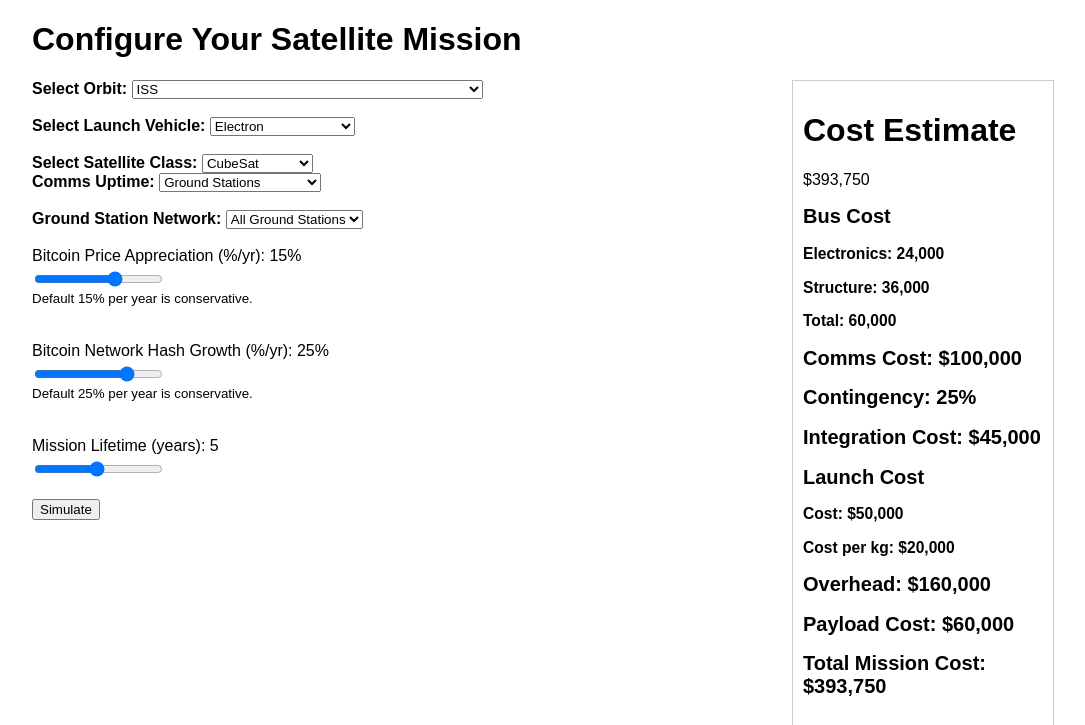
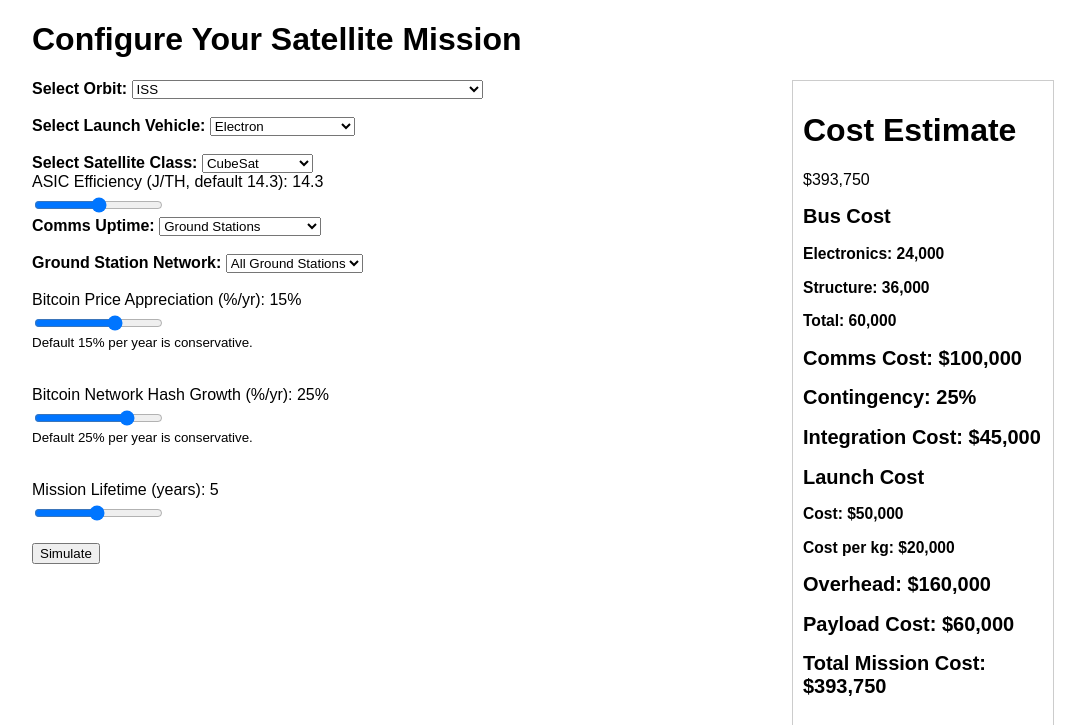
Before and after one commit to dyson-labs/orbital_btc_mining, a Flask app: page / in a window 1280 px wide. Shown: the top 725 px of the page, without its empty margins (108-1193 px from the left). Run offline with Flask 3, Linux system fonts and the light colour scheme.

Commit message:
Add ASIC efficiency slider and support

```diff
--- a/app.py
+++ b/app.py
@@ -39,6 +39,11 @@ from radiation.rf_model import (
 from costmodel.cost import run_cost_model
 
 app = Flask(__name__)
+
+# ASIC performance defaults
+DEFAULT_HASHRATE_PER_ASIC = 0.63  # TH/s
+DEFAULT_POWER_PER_ASIC = 9  # W
+DEFAULT_EFFICIENCY_J_PER_TH = DEFAULT_POWER_PER_ASIC / DEFAULT_HASHRATE_PER_ASIC
 
 ROOT = os.path.dirname(os.path.abspath(__file__))
 orbits_path = os.path.join(ROOT, "config", "orbits_to_test.json")
@@ -174,6 +179,7 @@ def index():
         btc_appreciations=BITCOIN_PRICE_APPRECIATION_OPTIONS,
         btc_hash_grows=BITCOIN_HASH_GROWTH_OPTIONS,
         networks=NETWORK_OPTIONS,
+        default_efficiency=round(DEFAULT_EFFICIENCY_J_PER_TH, 1),
     )
 
 
@@ -238,6 +244,9 @@ def api_estimate_cost():
     try:
         data = request.get_json()
 
+        efficiency = float(data.get("efficiency", DEFAULT_EFFICIENCY_J_PER_TH))
+        power_per_asic = efficiency * DEFAULT_HASHRATE_PER_ASIC
+
         sat_class = data.get("sat_class", "cubesat")
         if sat_class == "multimw":
             power_mw = float(data.get("multimw_power", 1))
@@ -271,6 +280,8 @@ def api_estimate_cost():
             **costs,
             "launch_cost": launch_cost,
             "asic_count": params["asic_count"],
+            "hashrate_per_asic": DEFAULT_HASHRATE_PER_ASIC,
+            "power_per_asic": power_per_asic,
         }
         cost_data = run_cost_model(1.0, **capex)
         cost_data["launch_cost_per_kg"] = cost_per_kg
@@ -398,6 +409,8 @@ def api_simulate():
             **costs,
             "launch_cost": launch_cost,
             "asic_count": params["asic_count"],
+            "hashrate_per_asic": DEFAULT_HASHRATE_PER_ASIC,
+            "power_per_asic": power_per_asic,
             "btc_price_growth": btc_app,
             "network_hashrate_growth": btc_hash,
             "mission_lifetime": mission_life,
@@ -409,7 +422,7 @@ def api_simulate():
             env.sunlight_fraction,
             mission_life,
             params["asic_count"],
-            hashrate_per_asic=capex.get("hashrate_per_asic", 0.63),
+            hashrate_per_asic=capex.get("hashrate_per_asic", DEFAULT_HASHRATE_PER_ASIC),
             btc_price=capex.get("btc_price", 105000.0),
             btc_price_growth=btc_app,
             network_hashrate_ehs=capex.get("network_hashrate_ehs", 700.0),
@@ -440,6 +453,7 @@ def api_simulate():
             "asic_count": params["asic_count"],
             "solar_area_m2": params["solar_area_m2"],
             "power_w": params["power_w"],
+            "asic_efficiency_j_per_th": efficiency,
             "solar_power_density_w_m2": (
                 params["power_w"] / params["solar_area_m2"]
                 if params["solar_area_m2"]
--- a/costmodel/cost.py
+++ b/costmodel/cost.py
@@ -96,4 +96,7 @@ def run_cost_model(solar_fraction, **kwargs):
         "avg_btc_price": avg_btc_price,
         "avg_network_hashrate": avg_network_hashrate,
         "mission_lifetime": mission_lifetime,
+        "power_per_asic": power_per_asic,
+        "hashrate_per_asic": hashrate_per_asic,
+        "efficiency_j_per_th": power_per_asic / hashrate_per_asic,
     }
--- a/templates/index.html
+++ b/templates/index.html
@@ -41,6 +41,9 @@
             <input type="range" id="multimw_power" name="multimw_power" min="1" max="60" value="1" step="1" oninput="document.getElementById('multimw_power_val').innerText=this.value; updateCost();">
             <div style="font-size:smaller;">60&nbsp;MW nears the theoretical perfect compaction of a 0.005&nbsp;m panel inside Starship's payload volume, assuming roughly 275&nbsp;W/m<sup>2</sup> power density.</div>
         </div>
+        <br>
+        <span class="slider-label">ASIC Efficiency (J/TH, default {{ default_efficiency }}): <span id="efficiency_val">{{ default_efficiency }}</span></span>
+        <input type="range" id="efficiency" name="efficiency" min="{{ default_efficiency - 5 }}" max="{{ default_efficiency + 5 }}" value="{{ default_efficiency }}" step="0.1" oninput="document.getElementById('efficiency_val').innerText=this.value; updateCost();">
         <br>
         <label for="comms_mode">Comms Uptime:</label>
         <select id="comms_mode" name="comms_mode" onchange="updateCommsMode()">
@@ -174,6 +177,7 @@
             const data = {
                 launch: document.getElementById('launch').value,
                 sat_class: document.getElementById('sat_class').value,
+                efficiency: document.getElementById('efficiency').value,
             };
             if (data.sat_class === 'multimw') {
                 data.multimw_power = document.getElementById('multimw_power').value;
@@ -220,6 +224,7 @@
                 orbit: document.getElementById('orbit').value,
                 launch: document.getElementById('launch').value,
                 sat_class: document.getElementById('sat_class').value,
+                efficiency: document.getElementById('efficiency').value,
                 comms_mode: document.getElementById('comms_mode').value,
                 gs_network: document.getElementById('gs_network').value,
                 btc_appreciation: document.getElementById('btc_appreciation').value,
```
